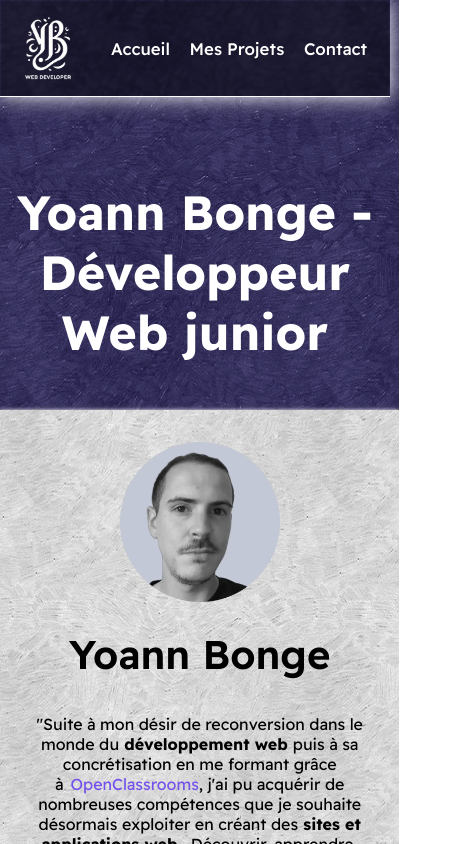
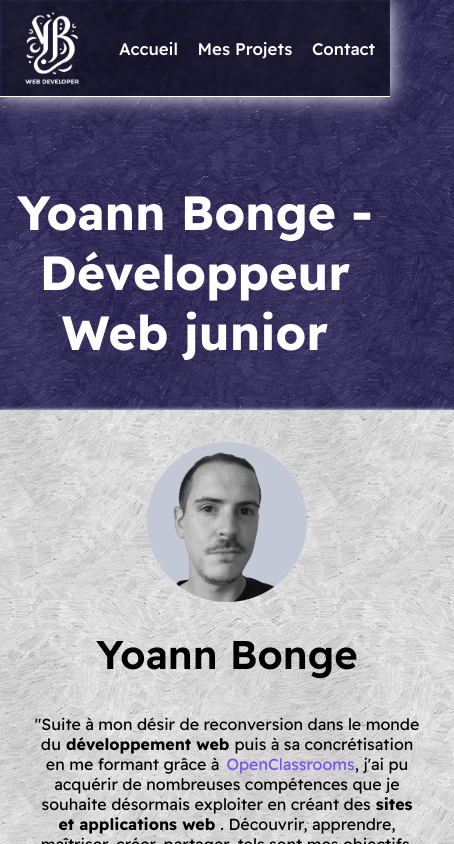
Before and after one commit to yoannBonge/Portfolio, a React (Vite) app: page / in a window 390 px wide. Shown: the top 844 px of the page, 454 px wide, since content can reach past the window. Built offline with nearby package versions, Linux system fonts and the light colour scheme.

Commit message:
responsive

```diff
--- a/src/components/header/header.scss
+++ b/src/components/header/header.scss
@@ -22,9 +22,6 @@
   @include mid-desktop {
     margin-right: 14vw;
   }
-  @include tablet {
-    width: 3em;
-  }
   @include small-mobile {
     margin-left: 1.2em;
     margin-right: 10vw;
@@ -37,6 +34,9 @@
 .menu {
   @include mid-desktop {
     margin-left: -4vw;
+  }
+  @include large-mobile {
+    margin-right: 6vw;
   }
 
   ul {
--- a/src/pages/home/home.scss
+++ b/src/pages/home/home.scss
@@ -5,12 +5,13 @@
     width: 70%;
   }
   @include tablet {
-    width: 83%;
+    width: 80%;
     flex-direction: column;
     text-align: center;
   }
   @include large-mobile {
-    width: 86%;
+    width: 100%;
+
     flex-direction: column;
     border-radius: 0;
     text-align: center;
@@ -100,6 +101,9 @@
     box-shadow: 0px 0px 4px rgb(255, 255, 255);
     /////////////////////////////////////////////////
     .html-logo {
+      @include tablet {
+        font-size: 5em;
+      }
       @include large-mobile {
         font-size: 3em;
       }
@@ -108,6 +112,9 @@
     }
     /////////////////////////////////////////////////
     .css-logo {
+      @include tablet {
+        font-size: 5em;
+      }
       @include large-mobile {
         font-size: 3em;
       }
@@ -116,6 +123,9 @@
     }
     /////////////////////////////////////////////////
     .js-logo {
+      @include tablet {
+        font-size: 5em;
+      }
       @include large-mobile {
         font-size: 3em;
       }
@@ -124,6 +134,9 @@
     }
     /////////////////////////////////////////////////
     .sass-logo {
+      @include tablet {
+        font-size: 5em;
+      }
       @include large-mobile {
         font-size: 3em;
       }
@@ -132,6 +145,9 @@
     }
     /////////////////////////////////////////////////
     .react-logo {
+      @include tablet {
+        font-size: 5em;
+      }
       @include large-mobile {
         font-size: 3em;
       }
@@ -140,6 +156,9 @@
     }
     /////////////////////////////////////////////////
     .node-logo {
+      @include tablet {
+        font-size: 5em;
+      }
       @include large-mobile {
         font-size: 3em;
       }
@@ -148,6 +167,9 @@
     }
     /////////////////////////////////////////////////
     .mongodb-logo {
+      @include tablet {
+        width: 2.5em;
+      }
       @include large-mobile {
         width: 1.6em;
       }
@@ -155,6 +177,9 @@
     }
     /////////////////////////////////////////////////
     .express-logo {
+      @include tablet {
+        width: 8em;
+      }
       @include large-mobile {
         width: 4em;
       }
--- a/tags.scss
+++ b/tags.scss
@@ -6,6 +6,7 @@ body {
   font-family: $main-font;
   color: white;
   margin: 9em auto 0 auto;
+  box-sizing: border-box;
 }
 main {
   display: flex;
```
